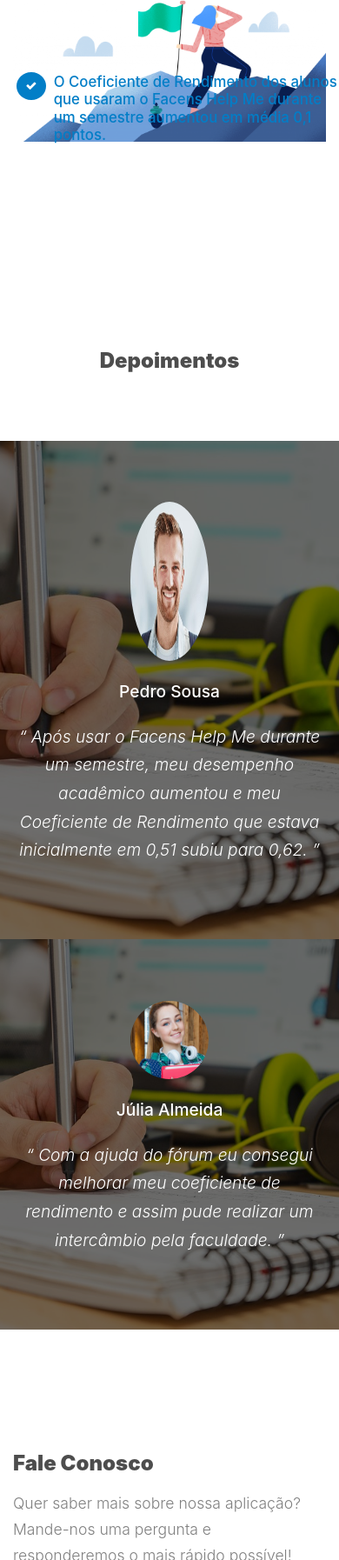
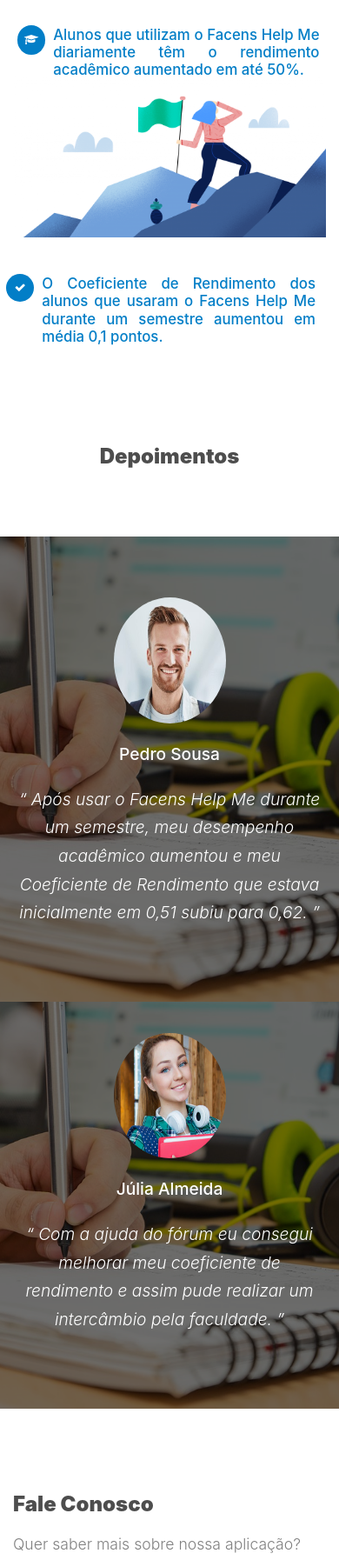
Before and after one commit to rafaeluis1/facens_help_me, a PHP site: page /index.html in a window 390 px wide; the page is wider, and only the part inside the window is pictured. Shown: the part 4706-6500 px from the top of that part at 87% size. Run offline with PHP 8.4, Linux system fonts and the light colour scheme; some web fonts are replaced.

Commit message:
Finalizando front end em mobile

```diff
--- a/css/style.css
+++ b/css/style.css
@@ -1273,4 +1273,58 @@
   {
     display: none;
   }
+
+  #resultados-mobile
+  {
+    margin-top: 50px;
+  }
+
+  #resultado-txt-1
+  {
+    width: 363px;
+    position: absolute;
+    right: 772.5px;
+    top: 330px;
+    text-align: justify;
+  }
+
+  #img-success
+  {
+    margin-top: 60px;
+  }
+
+  #resultado-txt-2
+  {
+    position: absolute !important;
+    top: -5px !important;
+    left: 0px !important;
+    width: 363px;
+    text-align: justify;
+  }
+
+  #img-dep-mobile1, #img-dep-mobile2
+  {
+    height: 144.5px !important;
+    width: 129px !important;
+  }
+
+  #img-dep-mobile2
+  {
+    margin-top: -35px;
+  }
+
+  #sobre-mobile
+  {
+    margin-top: -100px;
+  }
+
+  #links-mobile
+  {
+    margin-top: 35px;
+  }
+
+  #fale-conosco-mobile
+  {
+    margin-top: -45px;
+  }
 }
--- a/index.html
+++ b/index.html
@@ -336,7 +336,7 @@
       <div class="container">
         <div class="row mb-5 justify-content-center">
           <div class="col-lg-7 text-center"  data-aos="fade-up" data-aos-delay="">
-            <h2 class="section-title">Resultados</h2>
+            <h2 id="resultados-mobile" class="section-title">Resultados</h2>
             <p>Muitos alunos têm se beneficiado das funcionalidades da nossa aplicação. Isso se deve à certeza praticamente absoluta de que sua dúvida será respondida corretamente, pelo fato de passar primeiro pela aprovação de um professor especializado.</p>
           </div>
         </div>
@@ -346,7 +346,7 @@
             <img src="images/aprovacao.png" alt="Image" class="img-fluid">
           </div>
           <div class="col-lg-4 ml-auto div-res" data-aos="fade-up" data-aos-delay="200">
-            <div class="d-flex align-items-center custom-icon-wrap mb-3">
+            <div id="resultado-txt-1" class="d-flex align-items-center custom-icon-wrap mb-3">
               <span class="custom-icon-inner mr-4" style="width: 90px; height: 34px; top: -14px; left: 15px;">
                 <span class="icon icon-graduation-cap"></span>
               </span>
@@ -357,10 +357,10 @@
 
         <div class="row mb-5 align-items-center">
           <div class="col-lg-7 mb-5 order-1 order-lg-2" data-aos="fade-up" data-aos-delay="100">
-            <img src="images/success.png" alt="Image" class="img-fluid">
+            <img id="img-success" src="images/success.png" alt="Image" class="img-fluid">
           </div>
           <div class="col-lg-4 mr-auto order-2 order-lg-1" data-aos="fade-up" data-aos-delay="200">
-            <div class="d-flex align-items-center custom-icon-wrap mb-3" style="position: absolute; top: -127px; left: 12px;">
+            <div id="resultado-txt-2" class="d-flex align-items-center custom-icon-wrap mb-3" style="position: absolute; top: -127px; left: 12px;">
               <span class="custom-icon-inner mr-3" style="width: 103px; height: 32px; top: -25.5px; left: 7px;">
                 <span class="icon icon-check"></span>
               </span>
@@ -383,7 +383,7 @@
         <div class="container">
           <div class="row justify-content-center align-items-center">
             <div class="col-md-8 text-center testimony">
-              <img src="images/estudante.jpg" alt="Image" class="img-fluid w-25 mb-4 rounded-circle" style="height: 182.5px;">
+              <img id="img-dep-mobile1" src="images/estudante.jpg" alt="Image" class="img-fluid w-25 mb-4 rounded-circle" style="height: 182.5px;">
               <h3 class="mb-4">Pedro Sousa</h3>
               <blockquote>
                 <p>&ldquo; Após usar o Facens Help Me durante um semestre, meu desempenho acadêmico aumentou e meu Coeficiente de Rendimento que estava inicialmente em 0,51 subiu para 0,62. &rdquo;</p>
@@ -397,7 +397,7 @@
         <div class="container">
           <div class="row justify-content-center align-items-center">
             <div class="col-md-8 text-center testimony">
-              <img src="images/person_2.jpg" alt="Image" class="img-fluid w-25 mb-4 rounded-circle">
+              <img id="img-dep-mobile2" src="images/person_2.jpg" alt="Image" class="img-fluid w-25 mb-4 rounded-circle">
               <h3 class="mb-4">Júlia Almeida</h3>
               <blockquote>
                 <p>&ldquo; Com a ajuda do fórum eu consegui melhorar meu coeficiente de rendimento e assim pude realizar um intercâmbio pela faculdade. &rdquo;</p>
@@ -416,7 +416,7 @@
 
 
 
-            <h2 class="section-title mb-3">Fale Conosco</h2>
+            <h2 id="fale-conosco-mobile" class="section-title mb-3">Fale Conosco</h2>
             <p class="mb-5">Quer saber mais sobre nossa aplicação? Mande-nos uma pergunta e responderemos o mais rápido possível!</p>
 
             <form method="post" data-aos="fade">
@@ -464,7 +464,7 @@
       <div class="container">
         <div class="row">
           <div class="col-md-4">
-            <h3>Sobre o Facens Help Me</h3>
+            <h3 id="sobre-mobile">Sobre o Facens Help Me</h3>
             <p>Facens Help Me é o projeto de Engenharia de Software dos alunos: </p>
             <p class="aluno-nome">Eduardo Garcia         - 160011</p>
             <p class="aluno-nome">Rafael Santos          - 160046</p>
@@ -479,7 +479,7 @@
 
 
           <div class="col-md-3 ml-auto">
-            <h3>Links</h3>
+            <h3 id="links-mobile">Links</h3>
             <ul class="list-unstyled footer-links">
               <li><a href="#home-section">Home</a></li>
               <li><a href="#courses-section">Funcionalidades</a></li>
```
